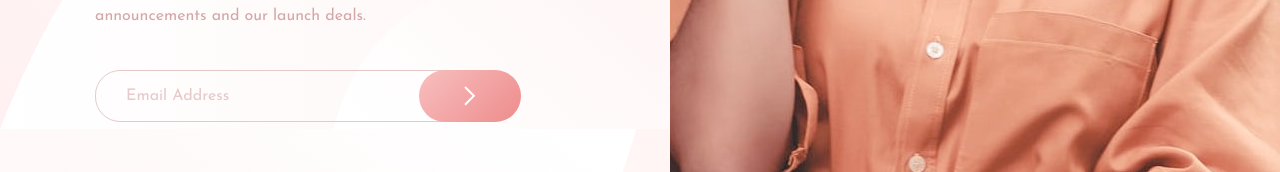
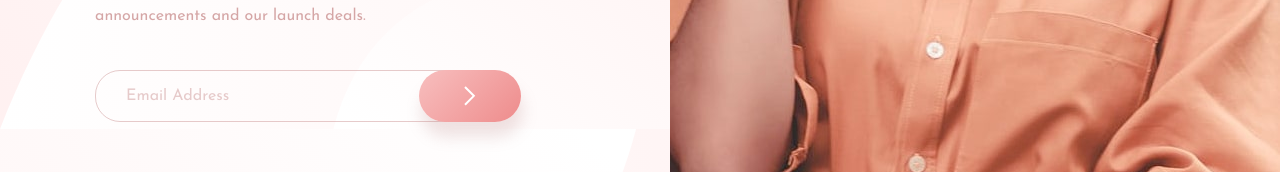
Before and after one commit to hammichalkovic/frontend-mentor-practices, a plain HTML site: page newbie/base-apparel-coming-soon-master/index.html in a window 1280 px wide. Shown: the part 517-689 px from the top of the page. Drawn offline with Linux system fonts and the light colour scheme.

Commit message:
Add button box-shadow

```diff
--- a/newbie/base-apparel-coming-soon-master/css/style.css
+++ b/newbie/base-apparel-coming-soon-master/css/style.css
@@ -154,6 +154,7 @@ button {
     display: flex;
     align-items: center;
     justify-content: center;
+    box-shadow: 2px 15px 15px hsla(0, 27%, 59%, 0.212);
 }
 
 button:hover,
```
